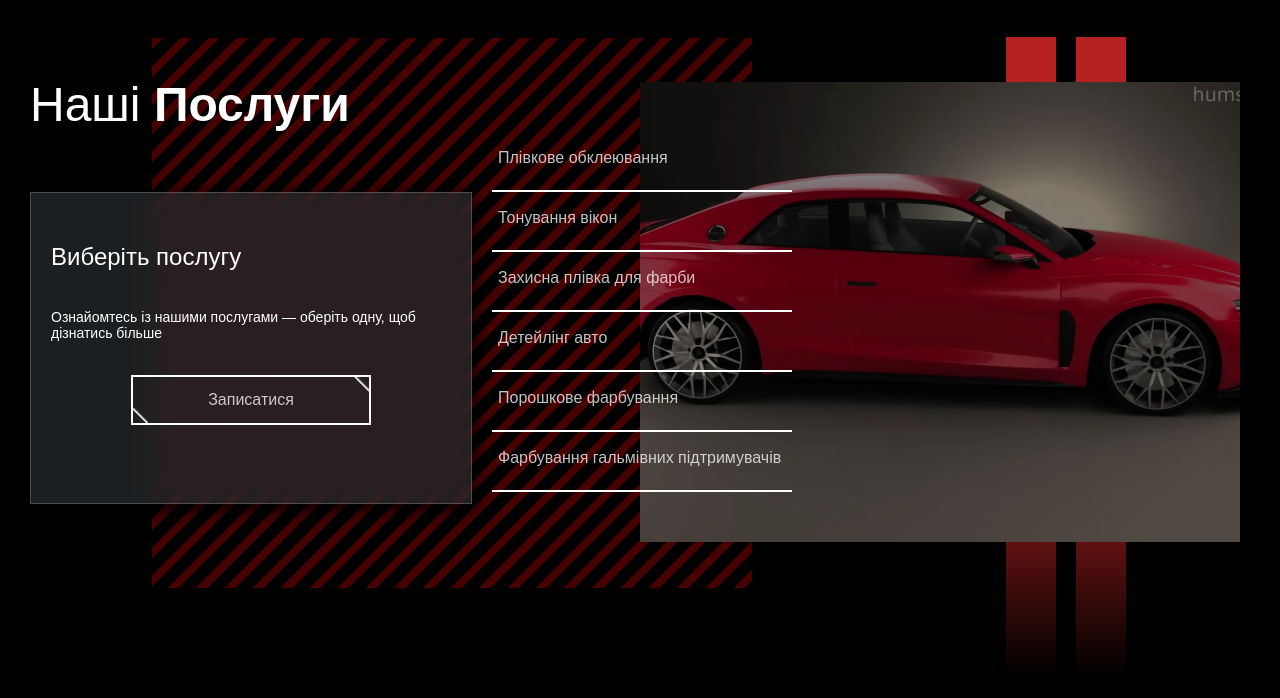
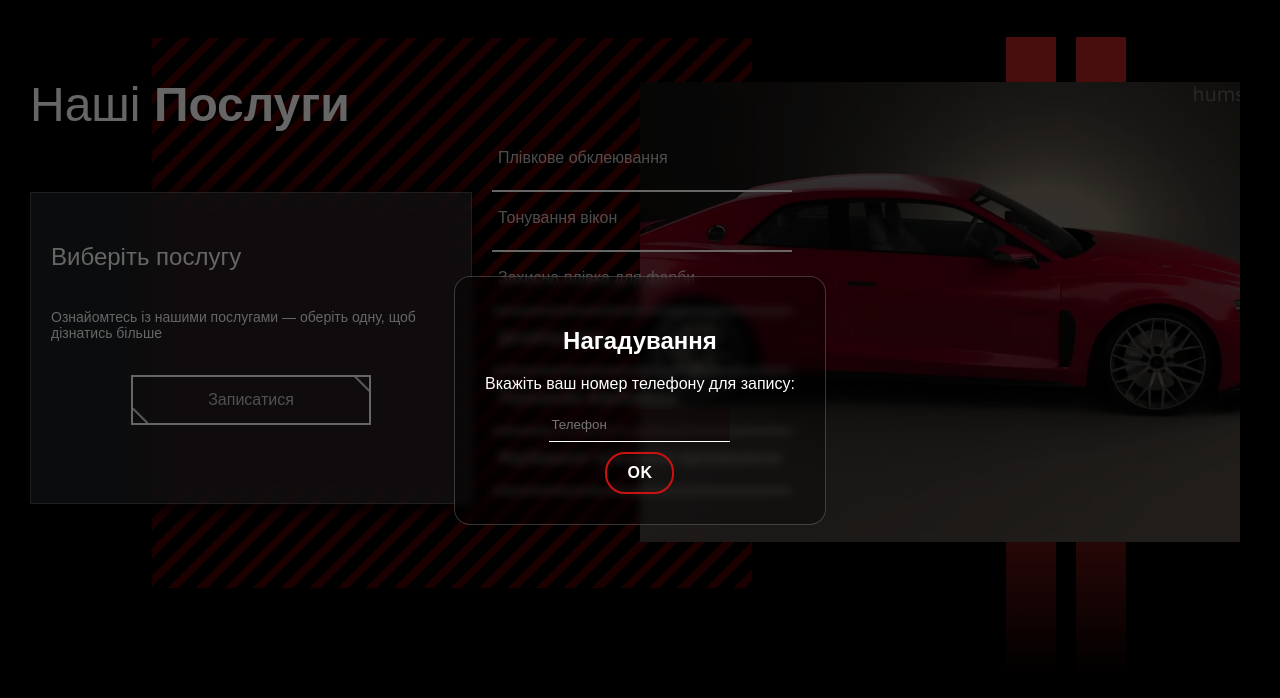
Before and after one commit to CookieUkraine/Car-studio, a plain HTML site: page index.html in a window 1280 px wide. Both pictures are taken after a click on the button "Записатися". Shown: the part 723-1421 px from the top of the page. Drawn offline with nearby package versions, Linux system fonts and the light colour scheme.

Commit message:
Added modal overlays

```diff
--- a/Javascript/script.js
+++ b/Javascript/script.js
@@ -2,6 +2,7 @@ import {observer} from "./animations.js";
 import {services} from "./services.js";
 import {checkEmail, checkName, checkBirthYear} from "./dataChecks.js";
 import {renderRating, reviews} from "./reviews.js";
+import Inputmask from "https://cdn.jsdelivr.net/npm/inputmask@5.0.8/dist/inputmask.es6.js";
 
 const button = document.querySelector('.header-button');
 const servicesScreen = document.querySelector('.services-screen');
@@ -28,6 +29,8 @@ hamburger.addEventListener('click', (e) => {
         dropdownMobile.classList.toggle('open', isOpen);
     }
 });
+
+
 
 // Close when clicking anywhere outside
 document.addEventListener('click', () => {
@@ -108,15 +111,25 @@ window.addEventListener('scroll', () => {
 const submitButton = document.querySelector('.submit-button');
 const overlay = document.querySelector('.sending-overlay');
 const closeBtn = document.querySelector('.close-btn');
-
+function showModal(Title, Message) {
+    const modalTitle = document.querySelector('.modal-title');
+    const modalMessage = document.querySelector('.modal-message');
+    modalTitle.textContent = Title;
+    modalMessage.textContent = Message;
+    overlay.classList.add('active');
+    document.body.style.overflow = 'hidden';
+    document.querySelector('.modal-content').innerHTML = '';
+}
+function hideModal() {
+    overlay.classList.remove('active');
+    document.body.style.overflow = '';
+}
 submitButton.addEventListener('click', function(e) {
 
     const name = document.querySelector('.name').value;
     const phone = document.querySelector('.phone').value;
     const email = document.querySelector('.email').value;
     const birthYear = document.querySelector('.birth-year').value;
-
-    const overlay = document.querySelector('.sending-overlay');
 
     localStorage.setItem('name', name);
     localStorage.setItem('phone', phone);
@@ -156,12 +169,10 @@ submitButton.addEventListener('click', function(e) {
     }
 
     // Показ overlay
-    overlay.classList.add('active');
-    document.body.style.overflow = 'hidden';
+    showModal("Дякуємо!", "Наші менеджери зв'яжуться з вами.");
 });
 closeBtn.addEventListener('click', () => {
-  overlay.classList.remove('active');
-    document.body.style.overflow = '';
+  hideModal();
 });
 function loadUserData() {
     const name = localStorage.getItem('name');
@@ -455,3 +466,23 @@ window.addEventListener("resize", () => {
         attachEvents();
     }, 200);
 });
+
+const reminderButton = document.querySelector('.set-reminder-button');
+reminderButton.addEventListener('click', () => {
+    showInputModal('Нагадування!', 'Укажіть номер телефону для нагадування.');
+});
+function showInputModal(title, message) {
+    showModal(title, message);
+    const modalContent = document.querySelector('.modal-content');
+    modalContent.innerHTML = `
+        <input type="tel" placeholder="Телефон" class="search phone modal-input">
+    `;
+    const modalInput = modalContent.querySelector('.modal-input');
+
+    const im = new Inputmask("+380 (99) 999-99-99");
+    im.mask(modalInput);
+}
+const servicesScreenBlockButton = document.querySelector('.services-screen-block-button');
+servicesScreenBlockButton.addEventListener('click', () => {
+    showInputModal('Нагадування', 'Вкажіть ваш номер телефону для запису:');
+});
--- a/index.html
+++ b/index.html
@@ -10,13 +10,15 @@
 </head>
 <body>
     <!-- Спливаюче вікно з повідомленням про успішну відправку форми -->
-    <div class="sending-overlay hidden">
+    <div class="sending-overlay">
         <div class="modal">
-            <h2>Дякуємо!</h2>
-            <p>Наші менеджери зв'яжуться з вами.</p>
+            <h2 class="modal-title">.</h2>
+            <p class="modal-message">.</p>
+            <div class="modal-content"></div>
             <button class="close-btn button-style">OK</button>
         </div>
     </div>
+
     <section class="Title-screen">
         <section class="background-image"><img src="images/Background.png" alt=""></section>
         <section class="container container-mobile">
--- a/style/css.css
+++ b/style/css.css
@@ -300,7 +300,11 @@ nav {
     text-align: center;
     backdrop-filter: blur(5px);
 }
-
+.modal-content input {
+    height: 30px;
+    margin-bottom: 10px;
+    background-color: #12030362;
+}
 
 /* ----------------------------HEADER------------------------- */
 /* -------------------------FIRST SCREEN------------------------- */
@@ -901,7 +905,7 @@ nav {
 }
 /*--------------------------- Reviews ------------------------*/
 .reviews-screen {
-    height: calc(100vh);
+    /* height: calc(100vh); */
     position: relative;
 }
 .reviews-title {
@@ -981,7 +985,7 @@ nav {
 /* ======================== CONTACTS SCREEN ======================== */
 .contacts {
     position: relative;
-    min-height: 100vh;
+    /* min-height: 100vh; */
     display: flex;
     flex-direction: column;
     overflow: hidden;
```
